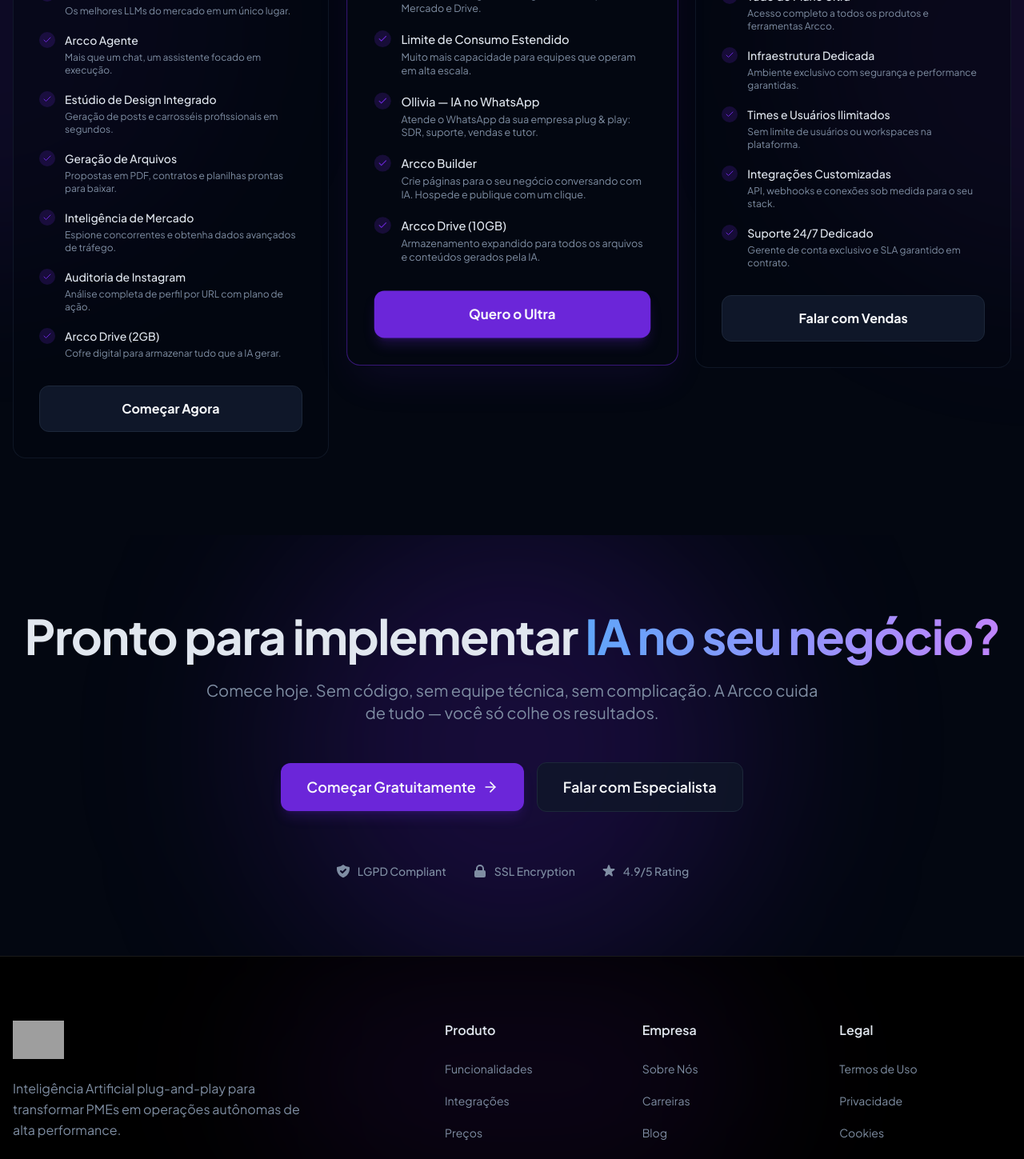
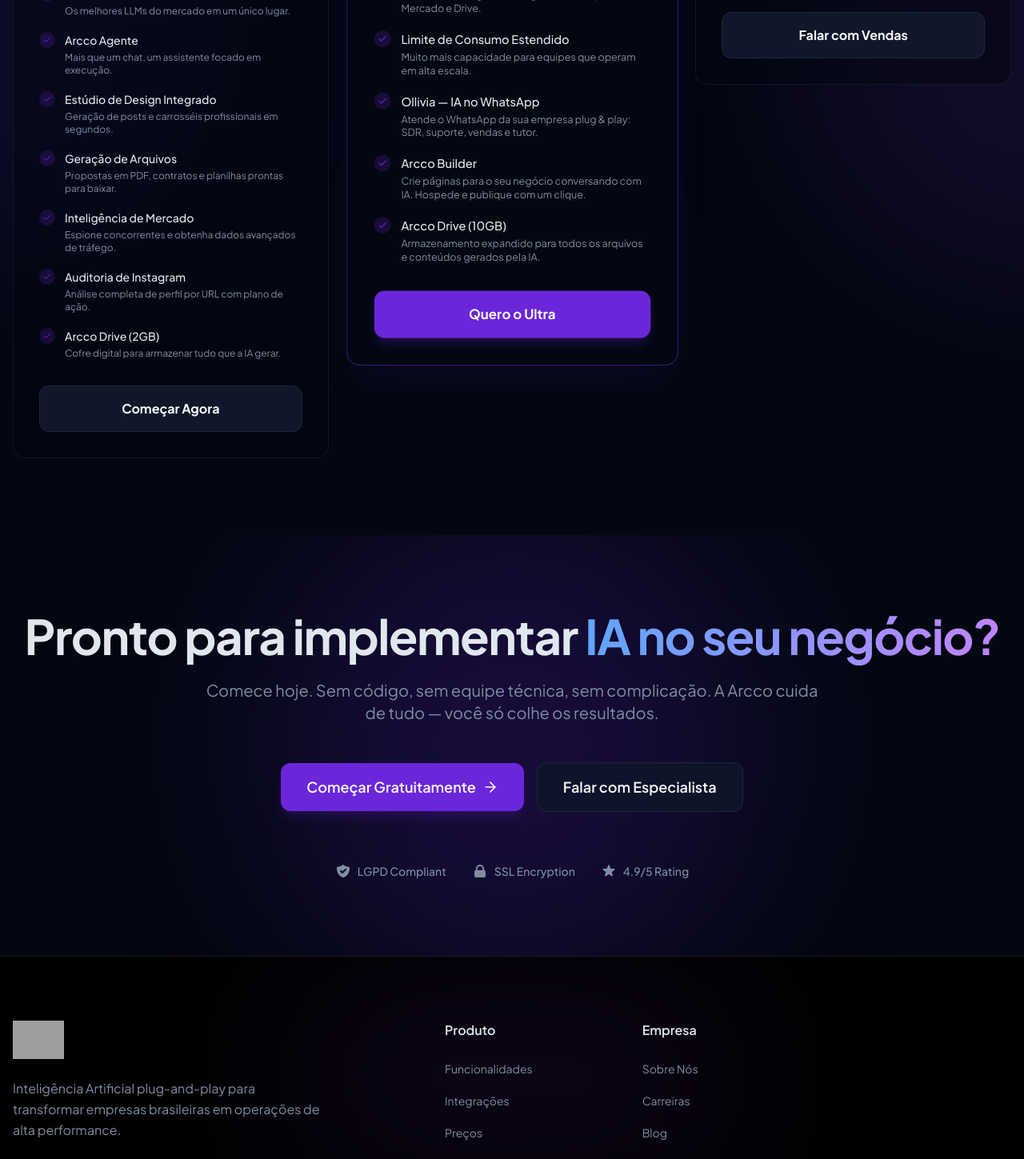
Before and after one commit to Nitianimelo/arcco-landing, a Next.js app: page / in a window 1280 px wide. Shown: the part 5020-6469 px from the top of the page at 80% size. Built offline with nearby package versions, Linux system fonts and the light colour scheme; grey boxes are pictures that could not be loaded.

Commit message:
feat(planos/footer): remove tópicos do Enterprise, atualiza disclaimer e remove seção Legal
https://claude.ai/code/session_01A6cz2XkJcUV7wdTr64nAkd

```diff
--- a/components/Footer.tsx
+++ b/components/Footer.tsx
@@ -38,7 +38,7 @@ export default function Footer() {
                 </div>
               </div>
               <p className="text-muted-foreground mb-8 max-w-sm leading-relaxed">
-                Inteligência Artificial plug-and-play para transformar PMEs em operações autônomas de alta performance.
+                Inteligência Artificial plug-and-play para transformar empresas brasileiras em operações de alta performance.
               </p>
 
               <div className="max-w-md">
@@ -85,18 +85,6 @@ export default function Footer() {
               </ul>
             </div>
 
-            <div>
-              <h3 className="text-foreground font-semibold mb-6">Legal</h3>
-              <ul className="space-y-4">
-                {['Termos de Uso', 'Privacidade', 'Cookies', 'LGPD'].map((item) => (
-                  <li key={item}>
-                    <a href="#" className="text-muted-foreground hover:text-primary transition-colors text-sm">
-                      {item}
-                    </a>
-                  </li>
-                ))}
-              </ul>
-            </div>
           </div>
         </div>
 
--- a/components/Planos.tsx
+++ b/components/Planos.tsx
@@ -67,13 +67,7 @@ const planos: Plano[] = [
     price: '',
     priceDisplay: 'Sob Consulta',
     period: '',
-    features: [
-      { icon: Infinity, text: 'Tudo do Plano Ultra', description: 'Acesso completo a todos os produtos e ferramentas Arcco.', included: true },
-      { icon: Database, text: 'Infraestrutura Dedicada', description: 'Ambiente exclusivo com segurança e performance garantidas.', included: true },
-      { icon: Users, text: 'Times e Usuários Ilimitados', description: 'Sem limite de usuários ou workspaces na plataforma.', included: true },
-      { icon: Shield, text: 'Integrações Customizadas', description: 'API, webhooks e conexões sob medida para o seu stack.', included: true },
-      { icon: HeadphonesIcon, text: 'Suporte 24/7 Dedicado', description: 'Gerente de conta exclusivo e SLA garantido em contrato.', included: true },
-    ],
+    features: [],
     popular: false,
     cta: 'Falar com Vendas',
   },
```
